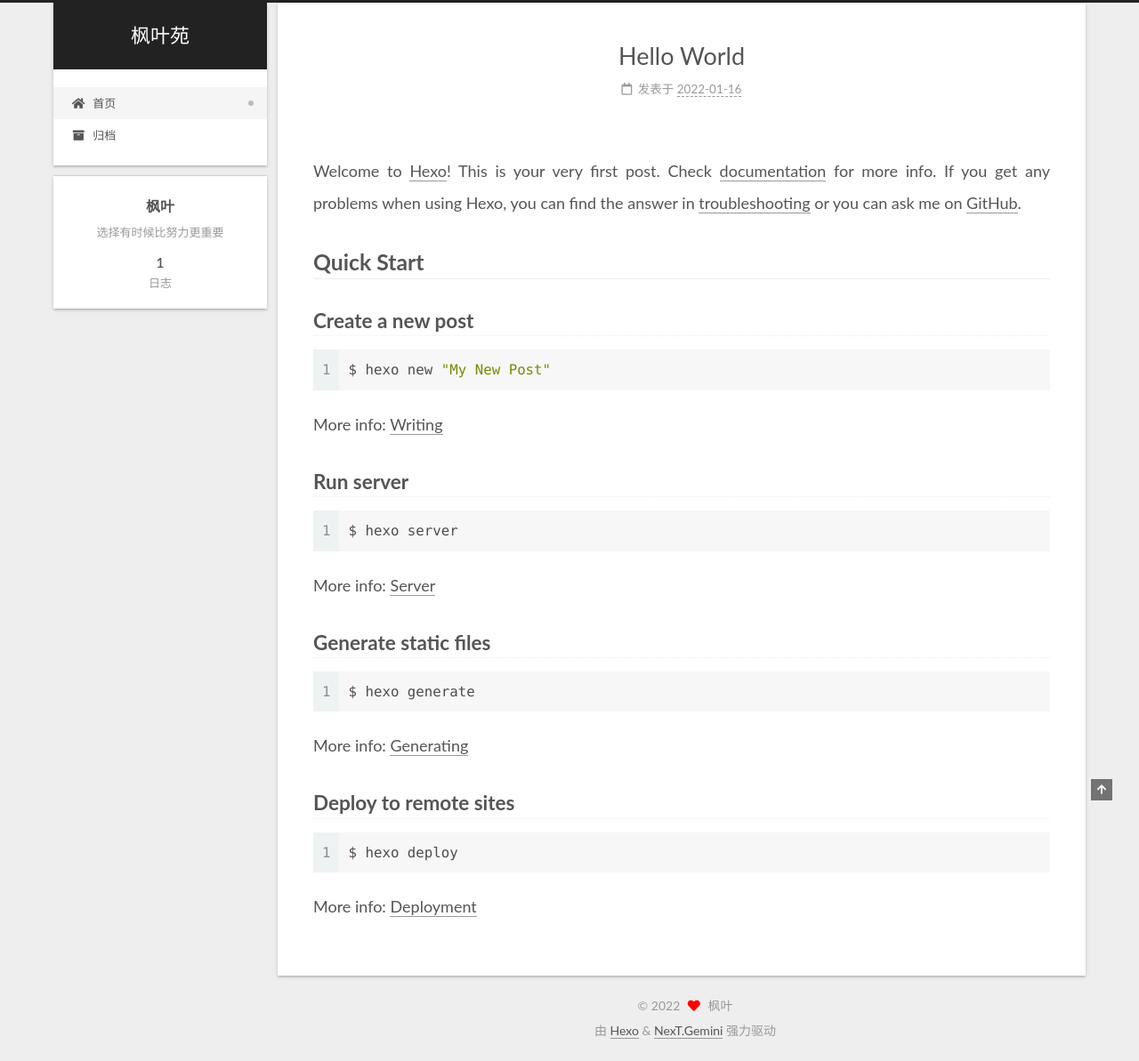
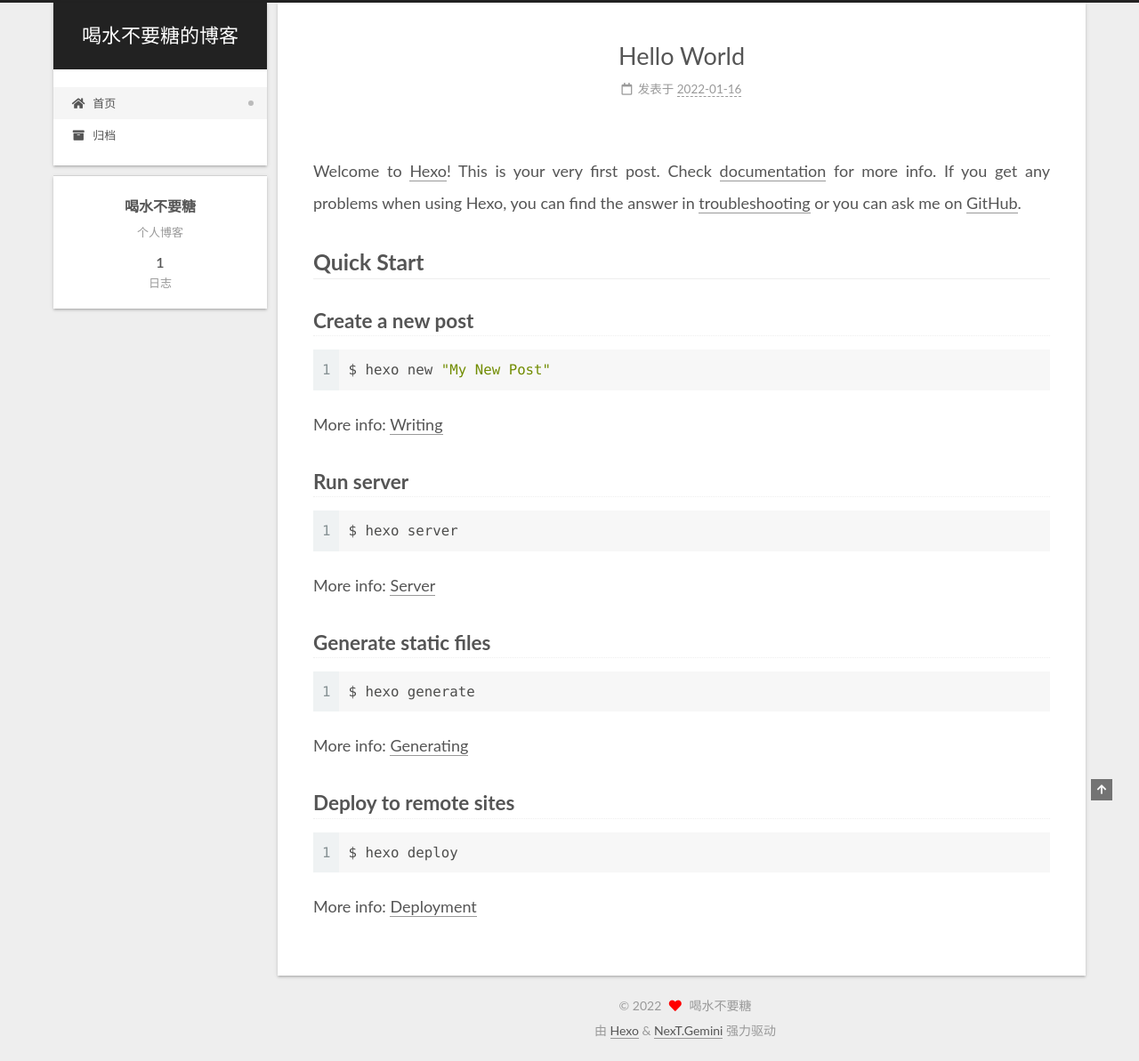
Before and after one commit to cuteNarutor/cuteNarutor.github.io, a plain HTML site: page index.html in a window 1280 px wide. Shown: the whole page at 89% size. Drawn offline with Linux system fonts and the light colour scheme.

Commit message:
Site updated: 2022-01-16 16:52:35

```diff
--- a/css/main.css
+++ b/css/main.css
@@ -1168,7 +1168,7 @@ pre .javascript .function {
 }
 .links-of-author a::before,
 .links-of-author span.exturl::before {
-  background: #fff;
+  background: #0a91e0;
   border-radius: 50%;
   content: ' ';
   display: inline-block;
--- a/index.html
+++ b/index.html
@@ -20,14 +20,14 @@
     var CONFIG = {"hostname":"example.com","root":"/","scheme":"Gemini","version":"7.8.0","exturl":false,"sidebar":{"position":"left","display":"post","padding":18,"offset":12,"onmobile":false},"copycode":{"enable":false,"show_result":false,"style":null},"back2top":{"enable":true,"sidebar":false,"scrollpercent":false},"bookmark":{"enable":false,"color":"#222","save":"auto"},"fancybox":false,"mediumzoom":false,"lazyload":false,"pangu":false,"comments":{"style":"tabs","active":null,"storage":true,"lazyload":false,"nav":null},"algolia":{"hits":{"per_page":10},"labels":{"input_placeholder":"Search for Posts","hits_empty":"We didn't find any results for the search: ${query}","hits_stats":"${hits} results found in ${time} ms"}},"localsearch":{"enable":false,"trigger":"auto","top_n_per_article":1,"unescape":false,"preload":false},"motion":{"enable":true,"async":false,"transition":{"post_block":"fadeIn","post_header":"slideDownIn","post_body":"slideDownIn","coll_header":"slideLeftIn","sidebar":"slideUpIn"}}};
   </script>
 
-  <meta name="description" content="选择有时候比努力更重要">
+  <meta name="description" content="个人博客">
 <meta property="og:type" content="website">
-<meta property="og:title" content="枫叶苑">
+<meta property="og:title" content="喝水不要糖的博客">
 <meta property="og:url" content="http://example.com/index.html">
-<meta property="og:site_name" content="枫叶苑">
-<meta property="og:description" content="选择有时候比努力更重要">
+<meta property="og:site_name" content="喝水不要糖的博客">
+<meta property="og:description" content="个人博客">
 <meta property="og:locale" content="zh_CN">
-<meta property="article:author" content="枫叶">
+<meta property="article:author" content="喝水不要糖">
 <meta name="twitter:card" content="summary">
 
 <link rel="canonical" href="http://example.com/">
@@ -43,7 +43,7 @@
   };
 </script>
 
-  <title>枫叶苑</title>
+  <title>喝水不要糖的博客</title>
 
 
 
@@ -94,7 +94,7 @@
 
     <a href="/" class="brand" rel="start">
       <span class="logo-line-before"><i></i></span>
-      <h1 class="site-title">枫叶苑</h1>
+      <h1 class="site-title">喝水不要糖的博客</h1>
       <span class="logo-line-after"><i></i></span>
     </a>
   </div>
@@ -151,12 +151,12 @@
 
     <span hidden itemprop="author" itemscope itemtype="http://schema.org/Person">
       <meta itemprop="image" content="/images/avatar.gif">
-      <meta itemprop="name" content="枫叶">
-      <meta itemprop="description" content="选择有时候比努力更重要">
+      <meta itemprop="name" content="喝水不要糖">
+      <meta itemprop="description" content="个人博客">
     </span>
 
     <span hidden itemprop="publisher" itemscope itemtype="http://schema.org/Organization">
-      <meta itemprop="name" content="枫叶苑">
+      <meta itemprop="name" content="喝水不要糖的博客">
     </span>
       <header class="post-header">
         <h2 class="post-title" itemprop="name headline">
@@ -271,8 +271,8 @@
 
       <div class="site-overview-wrap sidebar-panel">
         <div class="site-author motion-element" itemprop="author" itemscope itemtype="http://schema.org/Person">
-  <p class="site-author-name" itemprop="name">枫叶</p>
-  <div class="site-description" itemprop="description">选择有时候比努力更重要</div>
+  <p class="site-author-name" itemprop="name">喝水不要糖</p>
+  <div class="site-description" itemprop="description">个人博客</div>
 </div>
 <div class="site-state-wrap motion-element">
   <nav class="site-state">
@@ -311,7 +311,7 @@
   <span class="with-love">
     <i class="fa fa-heart"></i>
   </span>
-  <span class="author" itemprop="copyrightHolder">枫叶</span>
+  <span class="author" itemprop="copyrightHolder">喝水不要糖</span>
 </div>
   <div class="powered-by">由 <a href="https://hexo.io/" class="theme-link" rel="noopener" target="_blank">Hexo</a> & <a href="https://theme-next.org/" class="theme-link" rel="noopener" target="_blank">NexT.Gemini</a> 强力驱动
   </div>
```
Also changed, not shown: 2022/01/16/hello-world/index.html (+10 -10 lines), archives/2022/01/index.html (+10 -10 lines), archives/2022/index.html (+10 -10 lines), archives/index.html (+10 -10 lines).
